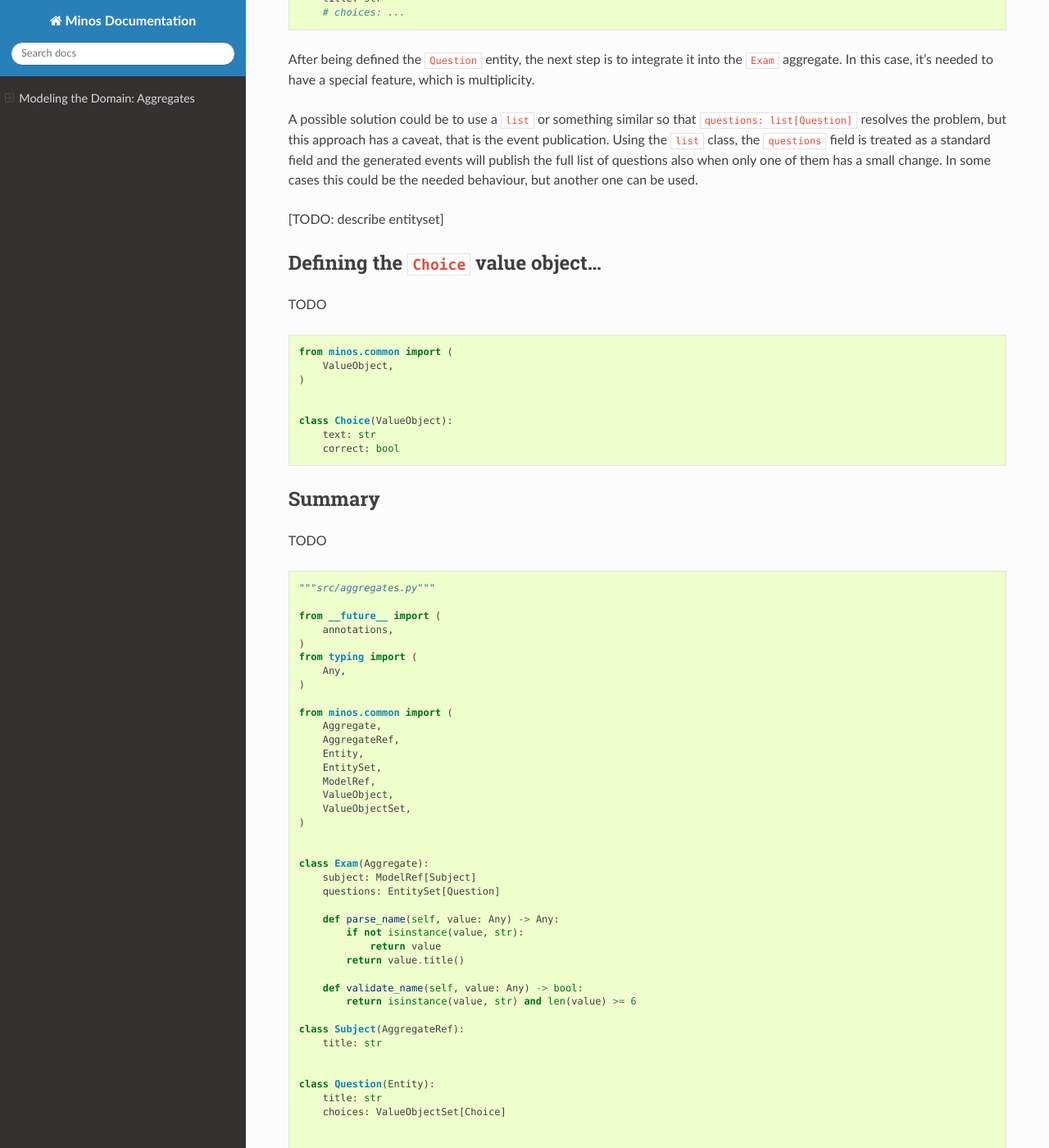
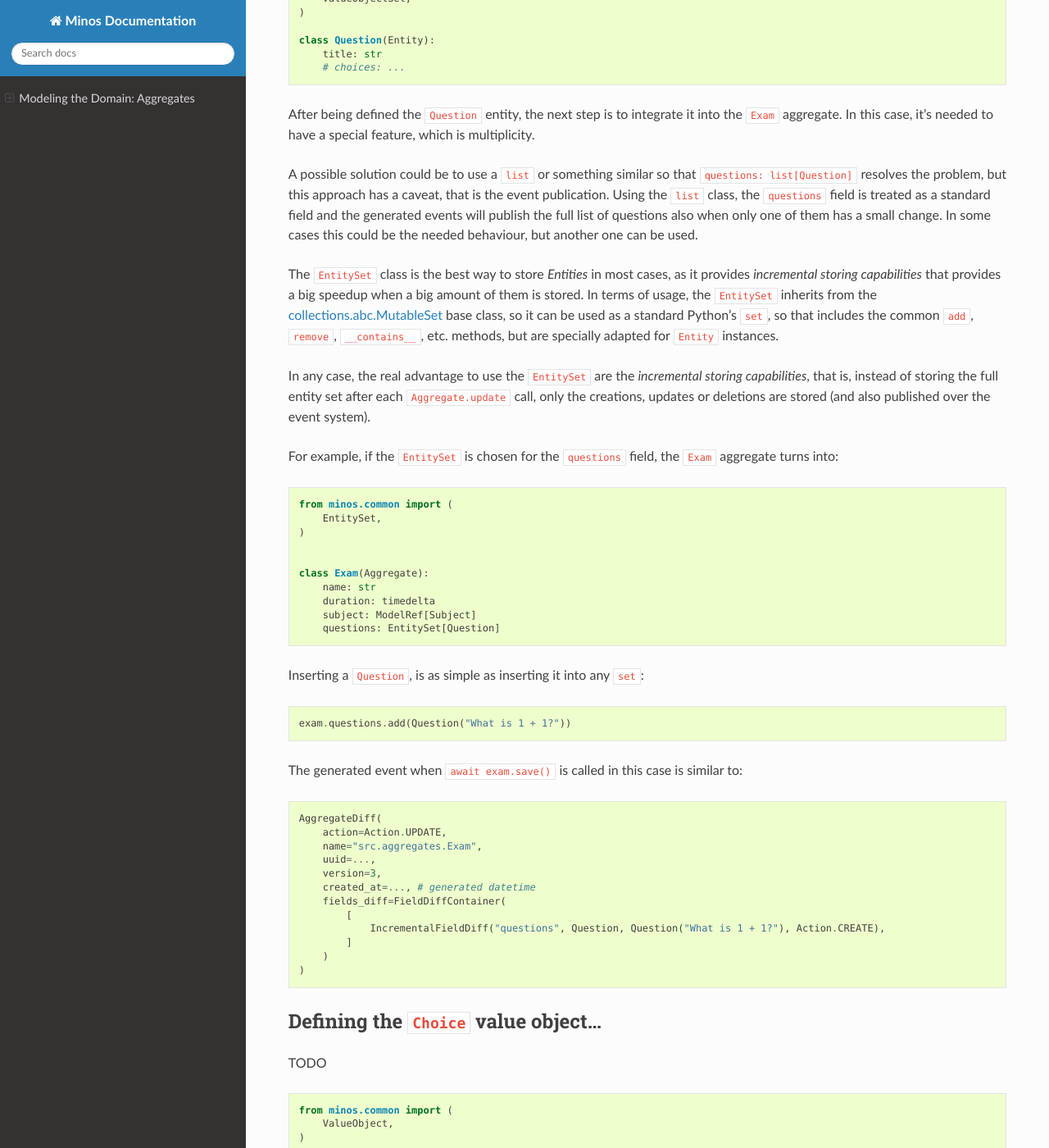
Before and after one commit to Clariteia/minos-documentation, a Sphinx documentation site: the page built from docs/quickstart/aggregate.md, in a window 1280 px wide and 1400 px high, scrolled down 8265 px. Shown: the whole window at 82% size. Built offline with Sphinx 7.4.7 and the Read the Docs theme 2.0.0, drawn with Linux system fonts in a browser that asks for light colours; some of the changed text lies outside the part shown.

Commit message:
* Describe `EntitySet`.

````diff
--- a/docs/quickstart/aggregate.md
+++ b/docs/quickstart/aggregate.md
@@ -96,8 +96,10 @@ AggregateDiff(
     version=1,
     created_at=..., # generated aggregate datetime
     fields_diff=FieldDiffContainer(
-        name="Mid-term",
-        duration=timedelta(hours=1),
+        [
+            FieldDiff("name", str, "Mid-term"),
+            FieldDiff("duration", timedelta, timedelta(hours=1)),
+        ]
     )
 )
 ```
@@ -136,7 +138,9 @@ AggregateDiff(
     version=2,
     created_at=..., # generated datetime
     fields_diff=FieldDiffContainer(
-        duration=timedelta(hours=1, minutes=30),
+        [
+            FieldDiff("duration", timedelta, timedelta(hours=1, minutes=30)),
+        ]
     )
 )
 ```
@@ -320,7 +324,46 @@ After being defined the `Question` entity, the next step is to integrate it into
 
 A possible solution could be to use a `list` or something similar so that `questions: list[Question]` resolves the problem, but this approach has a caveat, that is the event publication. Using the `list` class, the `questions` field is treated as a standard field and the generated events will publish the full list of questions also when only one of them has a small change. In some cases this could be the needed behaviour, but another one can be used.
 
-[TODO: describe entityset]
+The `EntitySet` class is the best way to store *Entities* in most cases, as it provides *incremental storing capabilities* that provides a big speedup when a big amount of them is stored. In terms of usage, the `EntitySet` inherits from the [collections.abc.MutableSet](https://docs.python.org/3/library/collections.abc.html#collections.abc.MutableSet) base class, so it can be used as a standard Python's `set`, so that includes the common `add`, `remove`, `__contains__`, etc. methods, but are specially adapted for `Entity` instances.
+
+In any case, the real advantage to use the `EntitySet` are the *incremental storing capabilities*, that is, instead of storing the full entity set after each `Aggregate.update` call, only the creations, updates or deletions are stored (and also published over the event system).
+
+For example, if the `EntitySet` is chosen for the `questions` field, the `Exam` aggregate turns into:
+```python
+from minos.common import (
+    EntitySet,
+)
+
+
+class Exam(Aggregate):
+    name: str
+    duration: timedelta
+    subject: ModelRef[Subject]
+    questions: EntitySet[Question]
+```
+Inserting a `Question`, is as simple as inserting it into any `set`:
+
+```python
+exam.questions.add(Question("What is 1 + 1?"))
+```
+
+The generated event when `await exam.save()` is called in this case is similar to:
+
+```python
+AggregateDiff(
+    action=Action.UPDATE,
+    name="src.aggregates.Exam",
+    uuid=...,
+    version=3,
+    created_at=..., # generated datetime
+    fields_diff=FieldDiffContainer(
+        [
+            IncrementalFieldDiff("questions", Question, Question("What is 1 + 1?"), Action.CREATE),
+        ]
+    )
+)
+```
+
 
 ## Defining the `Choice` value object...
 TODO
````
